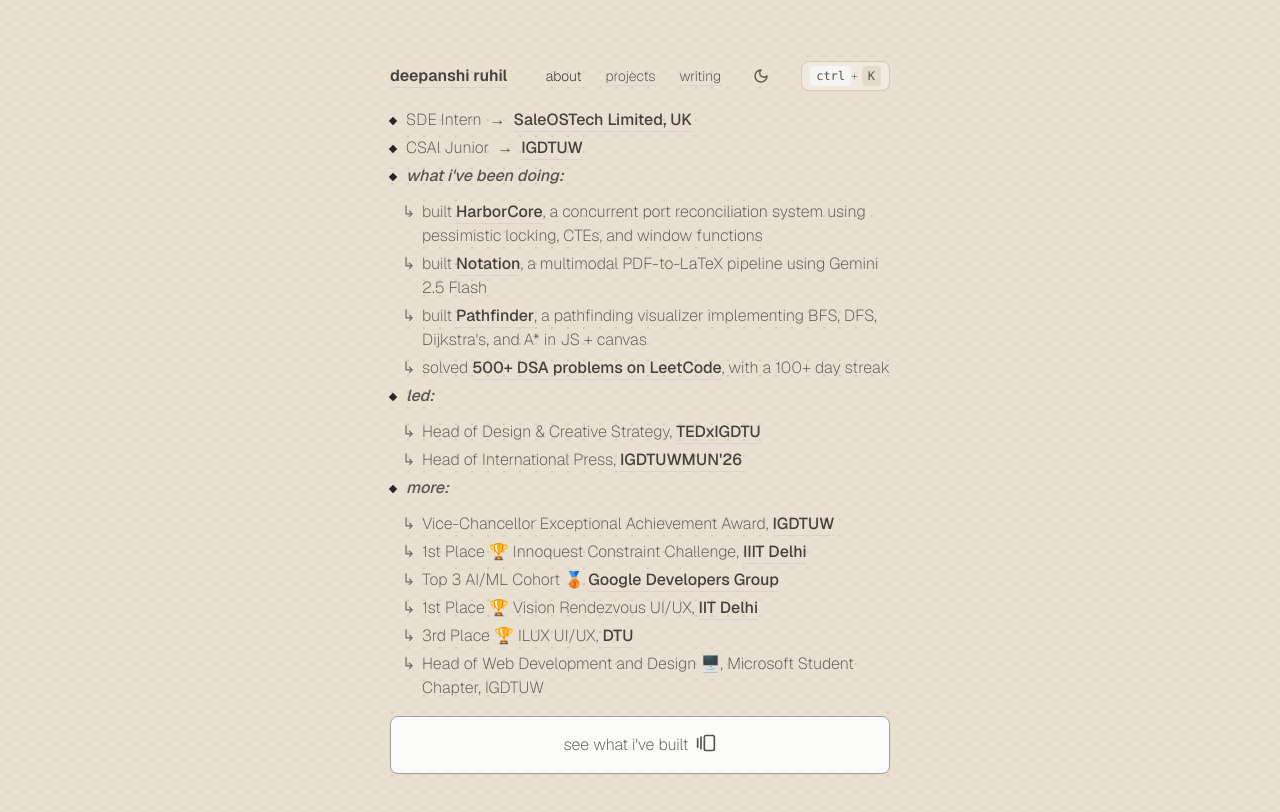
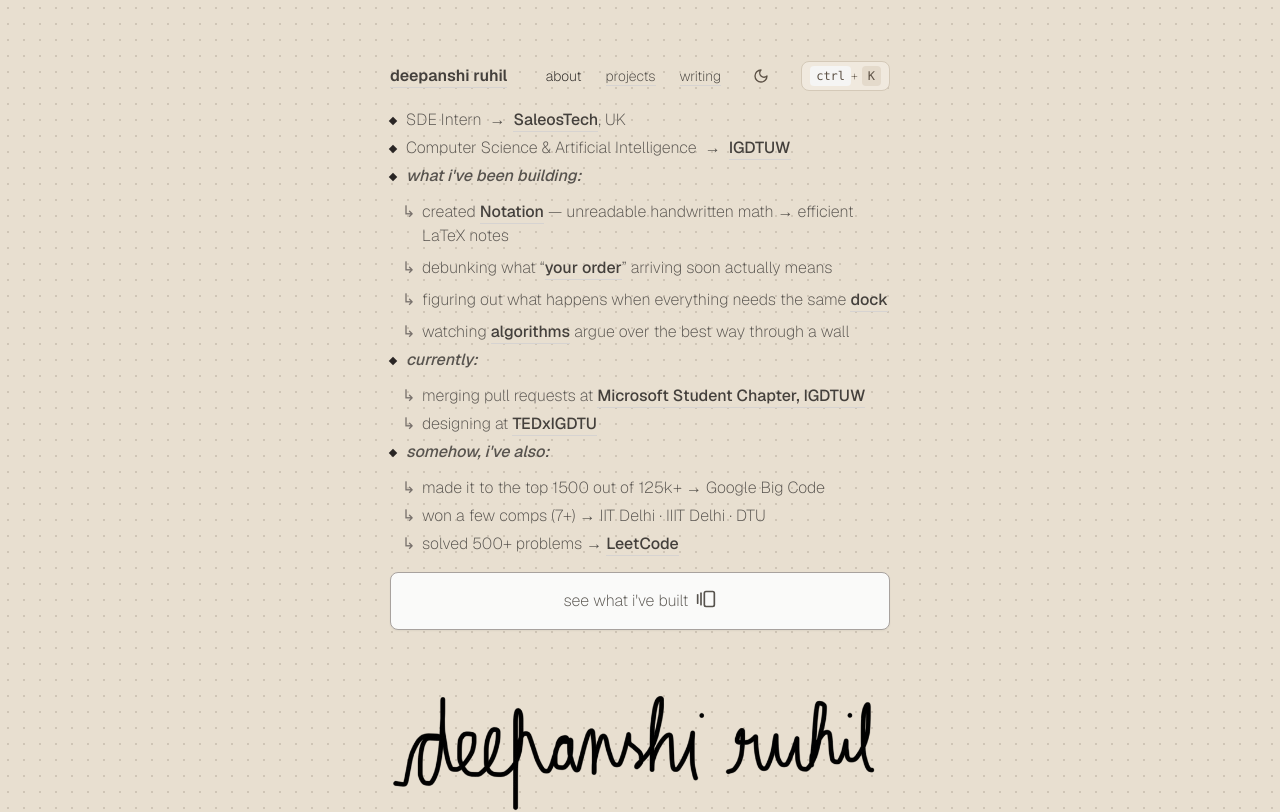
Before and after one commit to deepanshiruhil/v2-main, a Next.js app: page / in a window 1280 px wide. Shown: the top 812 px of the page. Built offline with nearby package versions, Linux system fonts and the light colour scheme.

Commit message:
Revise text content in About section
Updated various text elements for clarity and accuracy, including project names and descriptions.

```diff
--- a/src/app/page.js
+++ b/src/app/page.js
@@ -13,6 +13,8 @@
   return (
     <div className="flex flex-col max-w-2xl mx-auto font-extralight">
       <ul className="grid gap-1 text-base">
+
+        {/* SDE Intern */}
         <li className="group flex items-start gap-4 pl-4 relative hover:translate-x-1 transition-transform duration-200">
           <div className="absolute left-0 top-[10px] w-[6px] h-[6px] bg-stone-800 dark:bg-stone-200 rotate-45 transform transition-all duration-300 group-hover:rotate-90 group-hover:scale-110" />
 
@@ -24,17 +26,19 @@
                 href="https://www.saleostech.com"
                 className="font-medium ml-2"
               >
-                SaleOSTech Limited, UK
+                SaleosTech
               </Link>
+              <span>, UK</span>
             </span>
           </span>
         </li>
 
+        {/* Education */}
         <li className="group flex items-start gap-4 pl-4 relative hover:translate-x-1 transition-transform duration-200">
           <div className="absolute left-0 top-[10px] w-[6px] h-[6px] bg-stone-800 dark:bg-stone-200 rotate-45 transform transition-all duration-300 group-hover:rotate-90 group-hover:scale-110" />
 
           <span className="text-stone-600 dark:text-stone-400">
-            CSAI Junior
+            Computer Science &amp; Artificial Intelligence
             <span className="ml-2">
               →
               <Link
@@ -47,28 +51,113 @@
           </span>
         </li>
 
+        {/* What I've been building */}
         <li className="group flex flex-col gap-3 pl-4 relative hover:translate-x-1 transition-transform duration-200">
           <div className="absolute left-0 top-[10px] w-[6px] h-[6px] bg-stone-800 dark:bg-stone-200 rotate-45 transform transition-all duration-300 group-hover:rotate-90 group-hover:scale-110" />
 
           <span className="text-stone-600 dark:text-stone-400 italic font-medium">
-            what i&apos;ve been doing:
+            what i&apos;ve been building:
           </span>
 
-          <ul className="grid gap-1 pl-4">
+          <ul className="grid gap-2 pl-4">
+
+            {/* Notation */}
             <li className="relative flex items-start gap-4 group/item">
               <span className="absolute left-[-20px] top-0 text-stone-500 dark:text-stone-500">
                 ↳
               </span>
+
               <span className="text-stone-600 dark:text-stone-400">
-                built{" "}
+                created{" "}
+                <Link
+                  href="https://notationbydeepanshi.vercel.app"
+                  className="font-medium"
+                >
+                  Notation
+                </Link>{" "}
+                — unreadable handwritten math → efficient LaTeX notes
+              </span>
+            </li>
+
+            {/* Zomato ETA */}
+            <li className="relative flex items-start gap-4 group/item">
+              <span className="absolute left-[-20px] top-0 text-stone-500 dark:text-stone-500">
+                ↳
+              </span>
+
+              <span className="text-stone-600 dark:text-stone-400">
+                debunking what “
+                <Link
+                  href="https://github.com/deepanshiruhil/Zomato_ETA"
+                  className="font-medium"
+                >
+                  your order
+                </Link>
+                ” arriving soon actually means
+              </span>
+            </li>
+
+            {/* HarborCore */}
+            <li className="relative flex items-start gap-4 group/item">
+              <span className="absolute left-[-20px] top-0 text-stone-500 dark:text-stone-500">
+                ↳
+              </span>
+
+              <span className="text-stone-600 dark:text-stone-400">
+                figuring out what happens when everything needs the same{" "}
                 <Link
                   href="https://github.com/deepanshiruhil/HarborCore"
                   className="font-medium"
                 >
-                  HarborCore
+                  dock
                 </Link>
-                , a concurrent port reconciliation system using pessimistic
-                locking, CTEs, and window functions
+              </span>
+            </li>
+
+            {/* Pathfinder */}
+            <li className="relative flex items-start gap-4 group/item">
+              <span className="absolute left-[-20px] top-0 text-stone-500 dark:text-stone-500">
+                ↳
+              </span>
+
+              <span className="text-stone-600 dark:text-stone-400">
+                watching{" "}
+                <Link
+                  href="https://pathfinderbydeepanshi.vercel.app"
+                  className="font-medium"
+                >
+                  algorithms
+                </Link>{" "}
+                argue over the best way through a wall
+              </span>
+            </li>
+
+          </ul>
+        </li>
+
+        {/* Currently */}
+        <li className="group flex flex-col gap-3 pl-4 relative hover:translate-x-1 transition-transform duration-200">
+          <div className="absolute left-0 top-[10px] w-[6px] h-[6px] bg-stone-800 dark:bg-stone-200 rotate-45 transform transition-all duration-300 group-hover:rotate-90 group-hover:scale-110" />
+
+          <span className="text-stone-600 dark:text-stone-400 italic font-medium">
+            currently:
+          </span>
+
+          <ul className="grid gap-1 pl-4">
+
+            <li className="relative flex items-start gap-4 group/item">
+              <span className="absolute left-[-20px] top-0 text-stone-500 dark:text-stone-500">
+                ↳
+              </span>
+
+              <span className="text-stone-600 dark:text-stone-400">
+                merging pull requests at{" "}
+                <Link
+                  href="https://msc-site.vercel.app/"
+                  className="font-medium"
+                >
+                  Microsoft Student Chapter, IGDTUW
+                </Link>
               </span>
             </li>
 
@@ -76,67 +165,9 @@
               <span className="absolute left-[-20px] top-0 text-stone-500 dark:text-stone-500">
                 ↳
               </span>
+
               <span className="text-stone-600 dark:text-stone-400">
-                built{" "}
-                <Link
-                  href="https://notationbydeepanshi.vercel.app"
-                  className="font-medium"
-                >
-                  Notation
-                </Link>
-                , a multimodal PDF-to-LaTeX pipeline using Gemini 2.5 Flash
-              </span>
-            </li>
-
-            <li className="relative flex items-start gap-4 group/item">
-              <span className="absolute left-[-20px] top-0 text-stone-500 dark:text-stone-500">
-                ↳
-              </span>
-              <span className="text-stone-600 dark:text-stone-400">
-                built{" "}
-                <Link
-                  href="https://pathfinderbydeepanshi.vercel.app"
-                  className="font-medium"
-                >
-                  Pathfinder
-                </Link>
-                , a pathfinding visualizer implementing BFS, DFS, Dijkstra&apos;s,
-                and A* in JS + canvas
-              </span>
-            </li>
-
-            <li className="relative flex items-start gap-4 group/item">
-              <span className="absolute left-[-20px] top-0 text-stone-500 dark:text-stone-500">
-                ↳
-              </span>
-              <span className="text-stone-600 dark:text-stone-400">
-                solved{" "}
-                <Link
-                  href="https://leetcode.com/u/danshi11/"
-                  className="font-medium"
-                >
-                  500+ DSA problems on LeetCode
-                </Link>
-                , with a 100+ day streak
-              </span>
-            </li>
-          </ul>
-        </li>
-
-        <li className="group flex flex-col gap-3 pl-4 relative hover:translate-x-1 transition-transform duration-200">
-          <div className="absolute left-0 top-[10px] w-[6px] h-[6px] bg-stone-800 dark:bg-stone-200 rotate-45 transform transition-all duration-300 group-hover:rotate-90 group-hover:scale-110" />
-
-          <span className="text-stone-600 dark:text-stone-400 italic font-medium">
-            led:
-          </span>
-
-          <ul className="grid gap-1 pl-4">
-            <li className="relative flex items-start gap-4 group/item">
-              <span className="absolute left-[-20px] top-0 text-stone-500 dark:text-stone-500">
-                ↳
-              </span>
-              <span className="text-stone-600 dark:text-stone-400">
-                Head of Design &amp; Creative Strategy,{" "}
+                designing at{" "}
                 <Link
                   href="https://tedx-igdtuw.vercel.app"
                   className="font-medium"
@@ -146,43 +177,26 @@
               </span>
             </li>
 
+          </ul>
+        </li>
+
+        {/* Achievements */}
+        <li className="group flex flex-col gap-3 pl-4 relative hover:translate-x-1 transition-transform duration-200">
+          <div className="absolute left-0 top-[10px] w-[6px] h-[6px] bg-stone-800 dark:bg-stone-200 rotate-45 transform transition-all duration-300 group-hover:rotate-90 group-hover:scale-110" />
+
+          <span className="text-stone-600 dark:text-stone-400 italic font-medium">
+            somehow, i&apos;ve also:
+          </span>
+
+          <ul className="grid gap-1 pl-4">
+
             <li className="relative flex items-start gap-4 group/item">
               <span className="absolute left-[-20px] top-0 text-stone-500 dark:text-stone-500">
                 ↳
               </span>
+
               <span className="text-stone-600 dark:text-stone-400">
-                Head of International Press,{" "}
-                <Link
-                  href="https://www.instagram.com/igdtuwmun_/"
-                  className="font-medium"
-                >
-                  IGDTUWMUN&apos;26
-                </Link>
-              </span>
-            </li>
-          </ul>
-        </li>
-
-        <li className="group flex flex-col gap-3 pl-4 relative hover:translate-x-1 transition-transform duration-200">
-          <div className="absolute left-0 top-[10px] w-[6px] h-[6px] bg-stone-800 dark:bg-stone-200 rotate-45 transform transition-all duration-300 group-hover:rotate-90 group-hover:scale-110" />
-
-          <span className="text-stone-600 dark:text-stone-400 italic font-medium">
-            more:
-          </span>
-
-          <ul className="grid gap-1 pl-4">
-            <li className="relative flex items-start gap-4 group/item">
-              <span className="absolute left-[-20px] top-0 text-stone-500 dark:text-stone-500">
-                ↳
-              </span>
-              <span className="text-stone-600 dark:text-stone-400">
-                Vice-Chancellor Exceptional Achievement Award,{" "}
-                <Link
-                  href="https://www.igdtuw.ac.in"
-                  className="font-medium"
-                >
-                  IGDTUW
-                </Link>
+                made it to the top 1500 out of 125k+ → Google Big Code
               </span>
             </li>
 
@@ -190,14 +204,9 @@
               <span className="absolute left-[-20px] top-0 text-stone-500 dark:text-stone-500">
                 ↳
               </span>
+
               <span className="text-stone-600 dark:text-stone-400">
-                1st Place 🏆 Innoquest Constraint Challenge,{" "}
-                <Link
-                  href="https://iiitd.ac.in"
-                  className="font-medium"
-                >
-                  IIIT Delhi
-                </Link>
+                won a few comps (7+) → IIT Delhi · IIIT Delhi · DTU
               </span>
             </li>
 
@@ -205,60 +214,24 @@
               <span className="absolute left-[-20px] top-0 text-stone-500 dark:text-stone-500">
                 ↳
               </span>
+
               <span className="text-stone-600 dark:text-stone-400">
-                Top 3 AI/ML Cohort 🥉{" "}
+                solved 500+ problems →{" "}
                 <Link
-                  href="https://gdg.community.dev/gdg-on-campus-indira-gandhi-delhi-technical-university-for-women-delhi-india/"
+                  href="https://leetcode.com/u/danshi11/"
                   className="font-medium"
                 >
-                  Google Developers Group
+                  LeetCode
                 </Link>
               </span>
             </li>
 
-            <li className="relative flex items-start gap-4 group/item">
-              <span className="absolute left-[-20px] top-0 text-stone-500 dark:text-stone-500">
-                ↳
-              </span>
-              <span className="text-stone-600 dark:text-stone-400">
-                1st Place 🏆 Vision Rendezvous UI/UX,{" "}
-                <Link
-                  href="https://home.iitd.ac.in"
-                  className="font-medium"
-                >
-                  IIT Delhi
-                </Link>
-              </span>
-            </li>
-
-            <li className="relative flex items-start gap-4 group/item">
-              <span className="absolute left-[-20px] top-0 text-stone-500 dark:text-stone-500">
-                ↳
-              </span>
-              <span className="text-stone-600 dark:text-stone-400">
-                3rd Place 🏆 ILUX UI/UX,{" "}
-                <Link
-                  href="https://www.dtu.ac.in/Web/About/contactus.php"
-                  className="font-medium"
-                >
-                  DTU
-                </Link>
-              </span>
-            </li>
-
-            <li className="relative flex items-start gap-4 group/item">
-              <span className="absolute left-[-20px] top-0 text-stone-500 dark:text-stone-500">
-                ↳
-              </span>
-              <span className="text-stone-600 dark:text-stone-400">
-                Head of Web Development and Design 🖥️, Microsoft Student
-                Chapter, IGDTUW
-              </span>
-            </li>
           </ul>
         </li>
+
       </ul>
 
+      {/* Projects button */}
       <NextLink
         href="/projects"
         className="text-center mt-4 py-4 px-6 rounded-lg border border-stone-400 dark:border-stone-600 bg-stone-50 dark:bg-stone-900 text-stone-600 dark:text-stone-400 transform transition-all duration-300 font-extralight hover:scale-[1.02] active:scale-[0.98] shadow-sm"
```
